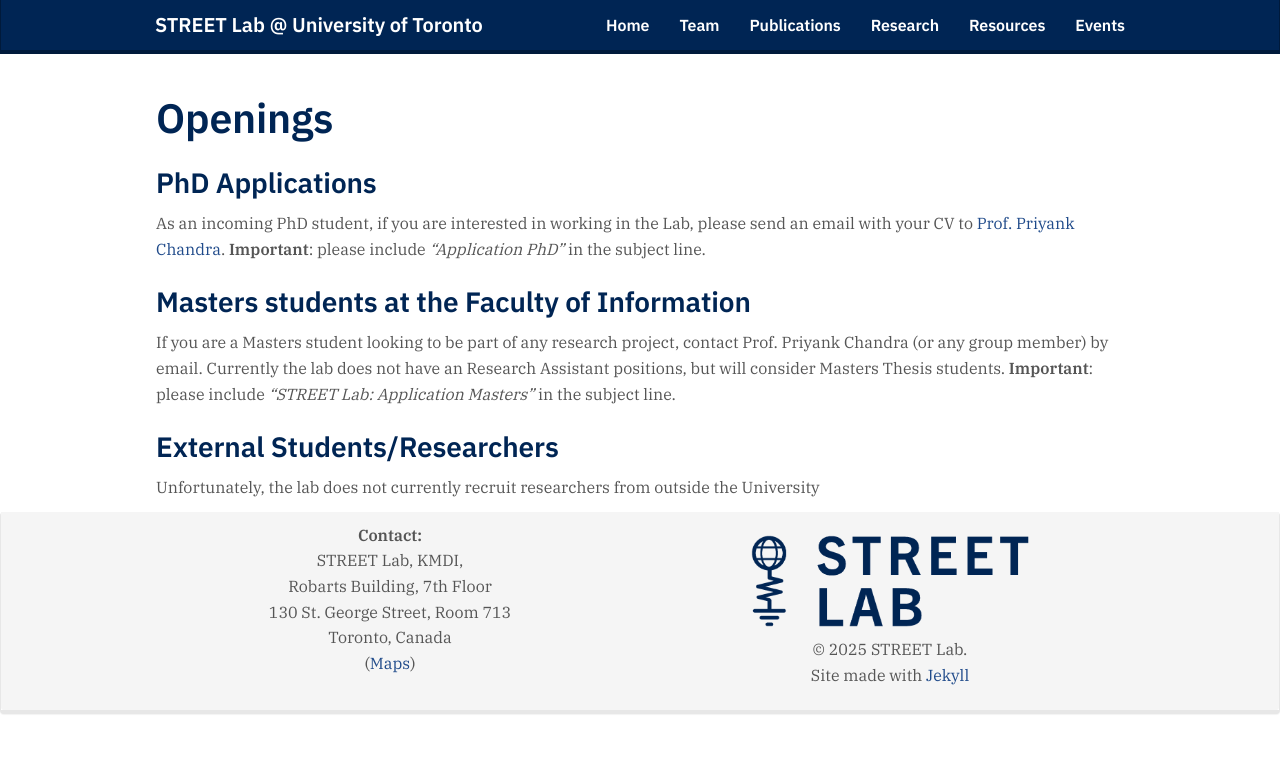
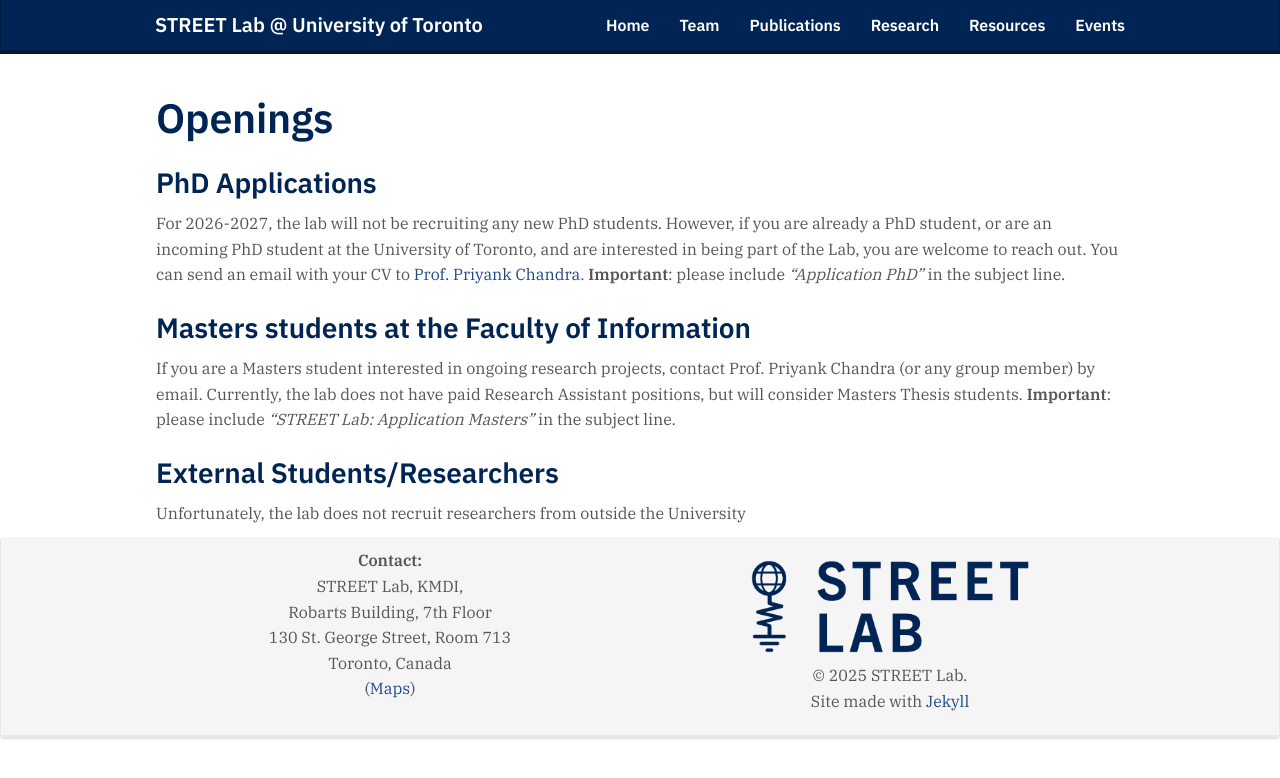
Before and after one commit to street-lab-tech/street-lab-tech.github.io, a Jekyll site: the page built from _pages/openings.md, in a window 1280 px wide. Shown: the top 778 px of the page. Built offline with Jekyll 4.4.1, drawn with Linux system fonts in a browser that asks for light colours; nearby versions of some CDN libraries.

```diff
--- a/_pages/openings.md
+++ b/_pages/openings.md
@@ -8,12 +8,12 @@ permalink: /vacancies
 # Openings
 
 ### PhD Applications
-As an incoming PhD student, if you are interested in working in the Lab, please send an email with your CV to [Prof. Priyank Chandra](mailto:priyank.chandra@utoronto.ca).
+For 2026-2027, the lab will not be recruiting any new PhD students. However, if you are already a PhD student, or are an incoming PhD student at the University of Toronto, and are interested in being part of the Lab, you are welcome to reach out. You can send an email with your CV to [Prof. Priyank Chandra](mailto:priyank.chandra@utoronto.ca).
 **Important**: please include _"Application PhD"_ in the subject line.
 
 ### Masters students at the Faculty of Information
-If you are a Masters student looking to be part of any research project, contact Prof. Priyank Chandra (or any group member) by email. Currently the lab does not have an Research Assistant positions, but will consider Masters Thesis students.
+If you are a Masters student interested in ongoing research projects, contact Prof. Priyank Chandra (or any group member) by email. Currently, the lab does not have paid Research Assistant positions, but will consider Masters Thesis students.
 **Important**: please include _"STREET Lab: Application Masters"_ in the subject line.
 
 ### External Students/Researchers
-Unfortunately, the lab does not currently recruit researchers from outside the University
+Unfortunately, the lab does not recruit researchers from outside the University
--- a/build_output.txt
+++ b/build_output.txt
@@ -12,5 +12,5 @@ More info and automated migrator: https://sass-lang.com/d/import
   │         ^^^^^^^^^^^
   ╵
     C:\Users\priya\OneDrive - University of Toronto\Website\street-lab-tech.github.io\css\main.scss 1:9  root stylesheet
-                    done in 1.992 seconds.
+                    done in 1.916 seconds.
  Auto-regeneration: disabled. Use --watch to enable.
--- a/css/main.scss
+++ b/css/main.scss
@@ -322,15 +322,3 @@ code, pre, kbd, samp{ font-family: var(--font-mono); font-size: 0.95em; }
 /* Links (pairs well with brand navy) */
 a{ color: var(--link); }
 a:hover{ color: var(--link-hover); text-decoration: underline; }
-
-
-
-/* News list: inline date + title, full-width wrapping; colours unchanged */
-.news-list { margin: 0; padding: 0; }
-.news-item { padding: 0.75rem 0; border-bottom: 1px solid rgba(0,0,0,.08); }
-
-/* Date sits inline, does not reserve a column */
-.news-date { font-weight: 600; margin-right: 0.5rem; white-space: normal; }
-
-/* Allow long titles to wrap naturally across the full width */
-.news-title { overflow-wrap: break-word; word-break: normal; white-space: normal; }
```
Also changed, not shown: _pages/home.md (+1 -1 lines).
